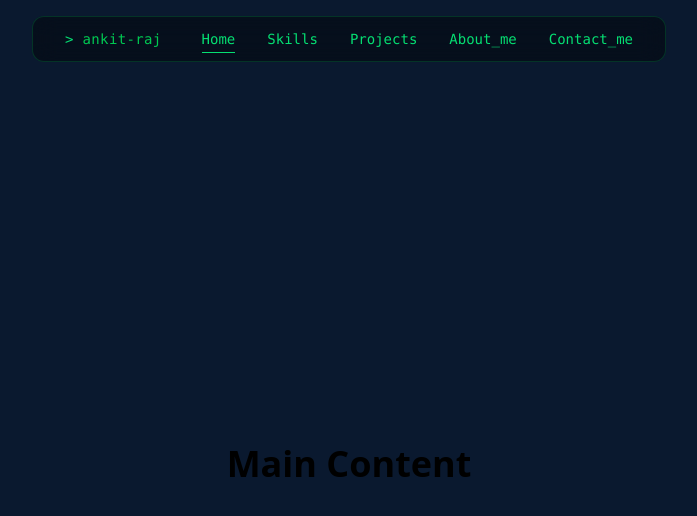
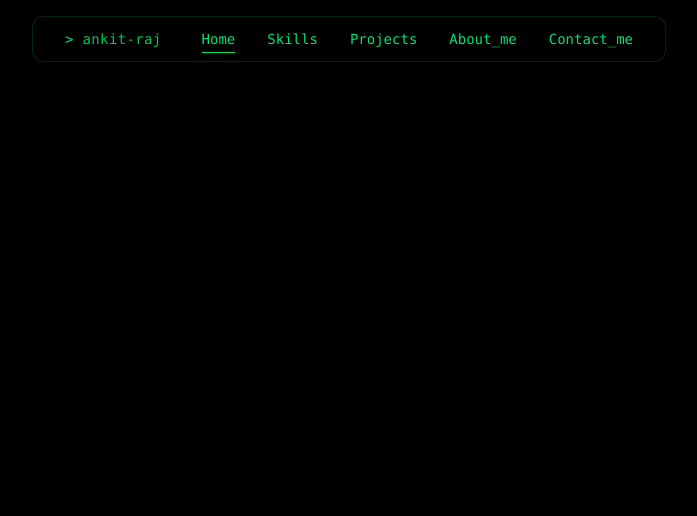
Before and after one commit to ankitRaj10022/ankit_raj_PORTFOLIO, a Next.js app: page / in a window 1280 px wide. Shown: the top 516 px of the page, without its empty margins (291-988 px from the left). Built offline with nearby package versions, Linux system fonts and the light colour scheme.

Commit message:
auto-sync

```diff
--- a/app/globals.css
+++ b/app/globals.css
@@ -2,5 +2,5 @@
 
 body {
   padding-top: 4rem;
-  background-color: #0a192f;
+  background-color: black;
 }
```
